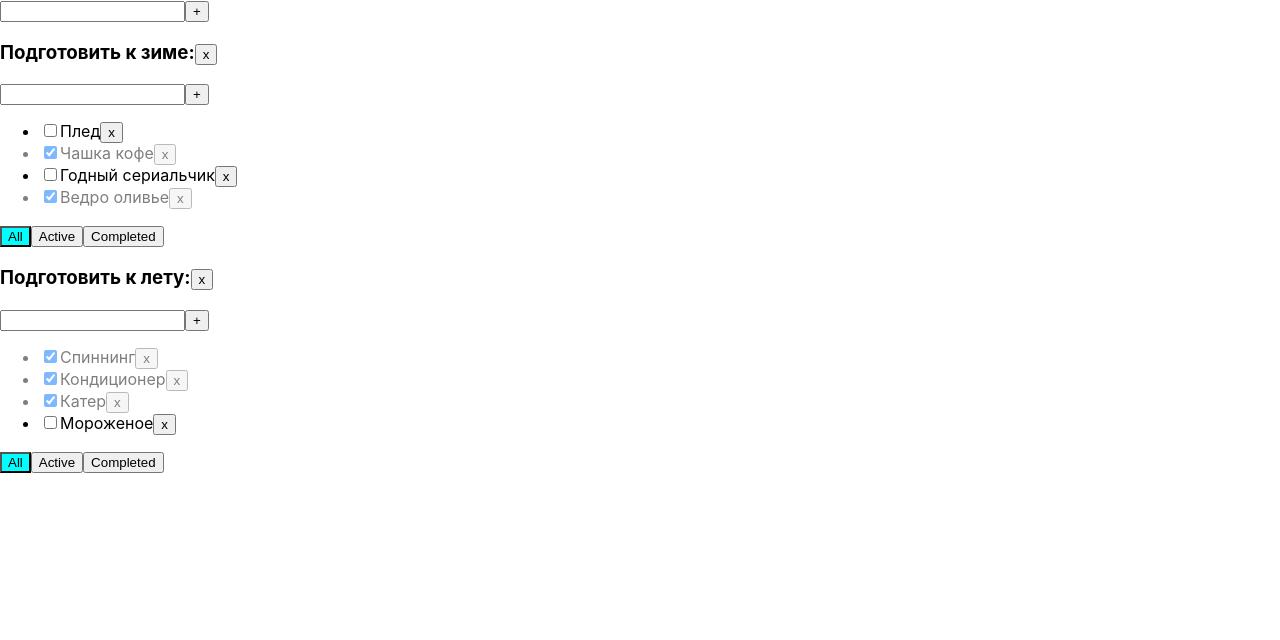
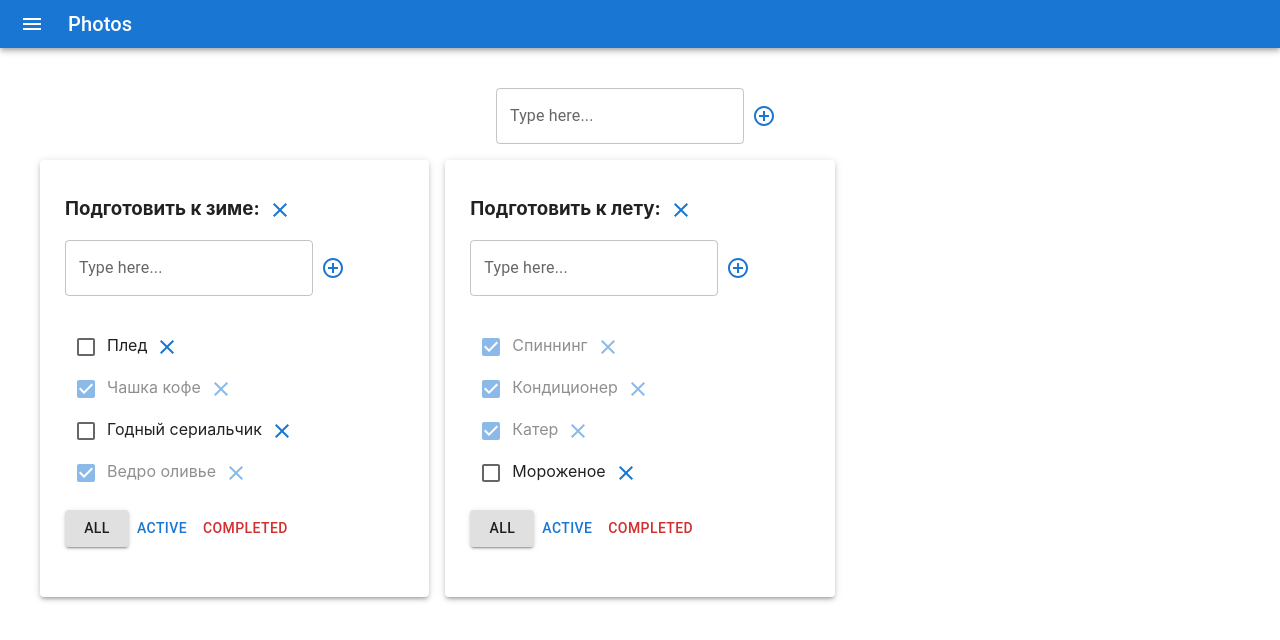
Before and after one commit to Sempreyo/todolist, a React (Create React App) app: page / in a window 1280 px wide. Shown: the top 640 px of the page. Built offline with nearby package versions, Linux system fonts and the light colour scheme.

Commit message:
07 (material ui)

```diff
--- a/package.json
+++ b/package.json
@@ -3,6 +3,10 @@
   "version": "0.1.0",
   "private": true,
   "dependencies": {
+    "@emotion/react": "^11.10.0",
+    "@emotion/styled": "^11.10.0",
+    "@mui/icons-material": "^5.8.4",
+    "@mui/material": "^5.9.3",
     "@testing-library/jest-dom": "^5.14.1",
     "@testing-library/react": "^13.0.0",
     "@testing-library/user-event": "^13.2.1",
--- a/src/AddItemForm.tsx
+++ b/src/AddItemForm.tsx
@@ -1,4 +1,6 @@
 import React, {ChangeEvent, KeyboardEvent, useState} from 'react';
+import {IconButton, TextField} from '@mui/material';
+import {ControlPoint} from '@mui/icons-material';
 
 type FormPropsType = {
 	addItem: (title: string) => void
@@ -30,14 +32,19 @@ export function AddItemForm(props: FormPropsType) {
 	}
 
 	return (
-		<div>
-			<input value={title}
-						 onChange={onTitleChangeHandler}
-						 onKeyPress={onKeyPressHandler}
-						 className={error ? 'error' : ''}
+		<div style={{ display: 'flex' }}>
+			<TextField
+				variant={'outlined'}
+				label={'Type here...'}
+				value={title}
+				onChange={onTitleChangeHandler}
+				onKeyPress={onKeyPressHandler}
+				error={!!error}
+				helperText={error}
 			/>
-			<button onClick={onMessageChangeHandler}>+</button>
-			{error ? <div className='error-message'>{error}</div> : ''}
+			<IconButton color={'primary'} onClick={onMessageChangeHandler}>
+				<ControlPoint/>
+			</IconButton>
 		</div>
 	)
 }
--- a/src/App.css
+++ b/src/App.css
@@ -1,9 +1,10 @@
-.error {
-	border: 1px solid red;
+ul {
+	list-style: none;
+	padding: 0;
 }
 
-.error-message {
-	color: red;
+h3 {
+	margin: 0;
 }
 
 .active-filter {
--- a/src/App.tsx
+++ b/src/App.tsx
@@ -3,6 +3,8 @@ import './App.css';
 import {TaskType, Todolist} from './Todolist';
 import {v1} from 'uuid';
 import {AddItemForm} from './AddItemForm';
+import {AppBar, Container, Grid, IconButton, Paper, Toolbar, Typography} from '@mui/material';
+import {Menu} from '@mui/icons-material';
 
 
 export type FilterValuesType = 'all' | 'completed' | 'active'
@@ -81,43 +83,32 @@ function App() {
 		],
 	});
 
-	function removeTodolist(tlId: string) {
+	const removeTodolist = (tlId: string) => {
 		let filteredList = todolists.filter(item => item.id !== tlId);
 		setTodolists(filteredList);
 		delete tasks[tlId];
 		setTasks({...tasks});
 	}
 
-	function changeTodolistTitle(tlId: string, newTitle: string) {
-		const todolist = todolists.find(item => item.id === tlId);
-
-		if (todolist) {
-			todolist.title = newTitle;
-			setTodolists([...todolists])
-		}
+	const changeTodolistTitle = (tlId: string, title: string) => {
+		setTodolists(todolists.map(item => item.id === tlId ? {...item, title} : item));
 	}
 
-	function changeStatus(taskId: string, isDone: boolean, tlId: string) {
+	const changeStatus = (taskId: string, isDone: boolean, tlId: string) => {
 		setTasks({
 			...tasks,
 			[tlId]: tasks[tlId].map(item => item.id === taskId ? {...item, isDone} : item)
-		})
+		});
 	}
 
-	function changeTaskTitle(taskId: string, newTitle: string, tlId: string) {
-		// Достаём нужный массив по todolistId
-		let currentTasks = tasks[tlId];
-		// Найдём нужную таску
-		let task = currentTasks.find(item => item.id !== tlId);
-
-		// Изменим таску, если она нашлась
-		if (task) {
-			task.title = newTitle;
-			setTasks({...tasks});
-		}
+	const changeTaskTitle = (taskId: string, title: string, tlId: string) => {
+		setTasks({
+			...tasks,
+			[tlId]: tasks[tlId].map(item => item.id === taskId ? {...item, title} : item)
+		});
 	}
 
-	function addTask(title: string, tlId: string) {
+	const addTask = (title: string, tlId: string) => {
 		const newTask: TaskType = {
 			id: v1(),
 			title: title,
@@ -129,13 +120,17 @@ function App() {
 		setTasks({...tasks});
 	}
 
-	function removeTask(id: string, tlId: string) {
-		let currentTasks = tasks[tlId];
-		tasks[tlId] = currentTasks.filter(item => item.id !== id);
-		setTasks({...tasks});
+	const removeTask = (id: string, tlId: string) => {
+		// const todoListsTasks = tasks[tlId]
+		// const updatedTasks = todoListsTasks.filter((task: TaskType) => task.id !== tlId)
+		// const copyTasks = {...tasks}
+		// copyTasks[tlId] = updatedTasks
+		// setTasks(copyTasks)
+		//
+		setTasks({...tasks, [tlId]: tasks[tlId].filter(item => item.id !== id)});
 	}
 
-	function changeFilter(type: FilterValuesType, tlId: string) {
+	const changeFilter = (type: FilterValuesType, tlId: string) => {
 		let todolist = todolists.find(item => item.id === tlId);
 		if (todolist) {
 			todolist.filter = type;
@@ -143,7 +138,7 @@ function App() {
 		}
 	}
 
-	function addTodolist(title: string) {
+	const addTodolist = (title: string) => {
 		let todolist: TodolistType = {
 			id: v1(),
 			filter: 'all',
@@ -153,12 +148,28 @@ function App() {
 		setTasks({
 			...tasks,
 			[todolist.id]: []
-		});
+		})
 	}
 
+	// @ts-ignore
 	return (
 		<div className="App">
+			<AppBar position="static">
+				<Toolbar variant="dense">
+					<IconButton edge="start" color="inherit" aria-label="menu" sx={{ mr: 2 }}>
+						<Menu />
+					</IconButton>
+					<Typography variant="h6" color="inherit" component="div">
+						Photos
+					</Typography>
+				</Toolbar>
+			</AppBar>
+
+			<Container fixed maxWidth={'lg'} style={{ padding: '40px 0 60px' }}>
+				<Grid container spacing={2}>
+					<Grid container item md={12} justifyContent={'center'}>
 						<AddItemForm addItem={addTodolist}/>
+					</Grid>
 					{
 						todolists.map(item => {
 							let filteredTasks = tasks[item.id];
@@ -171,7 +182,9 @@ function App() {
 									break;
 							}
 
-					return <Todolist
+							return <Grid item md={4}>
+								<Paper elevation={3} style={{ padding: "30px 25px 50px" }}>
+									<Todolist
 										key={item.id}
 										id={item.id}
 										title={item.title}
@@ -185,8 +198,12 @@ function App() {
 										removeTodolist={removeTodolist}
 										changeTodolistTitle={changeTodolistTitle}
 									/>
+								</Paper>
+							</Grid>
 						})
 					}
+				</Grid>
+			</Container>
 		</div>
 	);
 }
--- a/src/EditableSpan.tsx
+++ b/src/EditableSpan.tsx
@@ -1,4 +1,5 @@
 import React, {ChangeEvent, useState} from 'react';
+import {TextField} from '@mui/material';
 
 type EditableSpanType = {
 	title: string
@@ -20,6 +21,6 @@ export function EditableSpan(props: EditableSpanType) {
 	const onChangeInputHandler = (e: ChangeEvent<HTMLInputElement>) => setTitle(e.currentTarget.value);
 
 	return editMode
-		? <input value={title} onChange={onChangeInputHandler} onBlur={activateViewMode} autoFocus/>
+		? <TextField variant={'standard'} value={title} onChange={onChangeInputHandler} onBlur={activateViewMode} autoFocus/>
 		: <span onDoubleClick={activateEditMode}>{props.title}</span>
 }
--- a/src/Todolist.tsx
+++ b/src/Todolist.tsx
@@ -2,6 +2,8 @@ import React, {ChangeEvent} from 'react';
 import {FilterValuesType} from './App';
 import {AddItemForm} from './AddItemForm';
 import {EditableSpan} from './EditableSpan';
+import {Button, Checkbox, IconButton} from '@mui/material';
+import {Close} from '@mui/icons-material';
 
 export type TaskType = {
 	id: string
@@ -17,47 +19,35 @@ type PropsType = {
 	changeFilter: (type: FilterValuesType, tlId: string) => void
 	addTask: (title: string, tlId: string) => void
 	changeStatus: (taskId: string, isDone: boolean, tlId: string) => void
-	changeTaskTitle: (taskId: string, newTitle: string, tlId: string) => void
+	changeTaskTitle: (taskId: string, title: string, tlId: string) => void
 	filter: FilterValuesType
 	removeTodolist: (tlId: string) => void
-	changeTodolistTitle: (id: string, newTitle: string) => void
+	changeTodolistTitle: (id: string, title: string) => void
 }
 
 export function Todolist(props: PropsType) {
-	const onAllFilterChangeHandler = () => {
-		props.changeFilter('all', props.id)
+	const getChangeFilterHandler = (filter: FilterValuesType) => {
+		return () => props.changeFilter(filter, props.id)
 	}
 
-	const onActiveFilterChangeHandler = () => {
-		props.changeFilter('active', props.id)
-	}
+	const onRemoveTodolistHandler = () => props.removeTodolist(props.id)
 
-	const onCompletedFilterChangeHandler = () => {
-		props.changeFilter('completed', props.id)
-	}
+	const onChangeTodolistTitle = (newTitle: string) => props.changeTodolistTitle(props.id, newTitle)
 
-	const onRemoveTodolistHandler = () => {
-		props.removeTodolist(props.id)
-	}
-
-	const onChangeTodolistTitle = (newTitle: string) => {
-		props.changeTodolistTitle(props.id, newTitle);
-	}
-
-	const addTask = (title: string) => {
-		props.addTask(title, props.id);
-	}
+	const addTask = (title: string) => props.addTask(title, props.id)
 
 	return (
 		<div>
-			<h3>
+			<h3 style={{ marginBottom: '10px' }}>
 				<EditableSpan title={props.title} onChange={onChangeTodolistTitle} />
-				<button onClick={onRemoveTodolistHandler}>x</button>
+				<IconButton color={'primary'} onClick={onRemoveTodolistHandler}>
+					<Close/>
+				</IconButton>
 			</h3>
 
 			<AddItemForm addItem={addTask}/>
 
-			<ul>
+			<ul style={{ marginTop: '30px' }}>
 				{
 					props.tasks.map(item => {
 						const onRemoveHandler = () => props.removeTask(item.id, props.id);
@@ -71,26 +61,28 @@ export function Todolist(props: PropsType) {
 						}
 
 						return <li key={item.id} className={item.isDone ? 'is-done' : ''}>
-							<input type='checkbox'
-										 checked={item.isDone}
-										 onChange={onChangeStatusHandler}
-							/>
+							<Checkbox checked={item.isDone} onChange={onChangeStatusHandler}/>
 							<EditableSpan title={item.title} onChange={onChangeTitleHandler} />
-							<button onClick={onRemoveHandler}>x</button>
+							<IconButton color={'primary'} onClick={onRemoveHandler}>
+								<Close/>
+							</IconButton>
 						</li>
 					})
 				}
 			</ul>
 			<div>
-				<button className={props.filter === 'all' ? 'active-filter' : ''}
-								onClick={onAllFilterChangeHandler}
-				>All</button>
-				<button className={props.filter === 'active' ? 'active-filter' : ''}
-								onClick={onActiveFilterChangeHandler}
-				>Active</button>
-				<button className={props.filter === 'completed' ? 'active-filter' : ''}
-								onClick={onCompletedFilterChangeHandler}
-				>Completed</button>
+				<Button color={'inherit'}
+								variant={props.filter === 'all' ? 'contained' : 'text'}
+								onClick={getChangeFilterHandler('all')}
+				>All</Button>
+				<Button color={'primary'}
+								variant={props.filter === 'active' ? 'contained' : 'text'}
+								onClick={getChangeFilterHandler('active')}
+				>Active</Button>
+				<Button color={'error'}
+								variant={props.filter === 'completed' ? 'contained' : 'text'}
+								onClick={getChangeFilterHandler('completed')}
+				>Completed</Button>
 			</div>
 		</div>
 	)
```
Also changed, not shown: 1 other file (tests, documents, lock files or other folders). Lines whose indentation alone changed are shown as unchanged.
